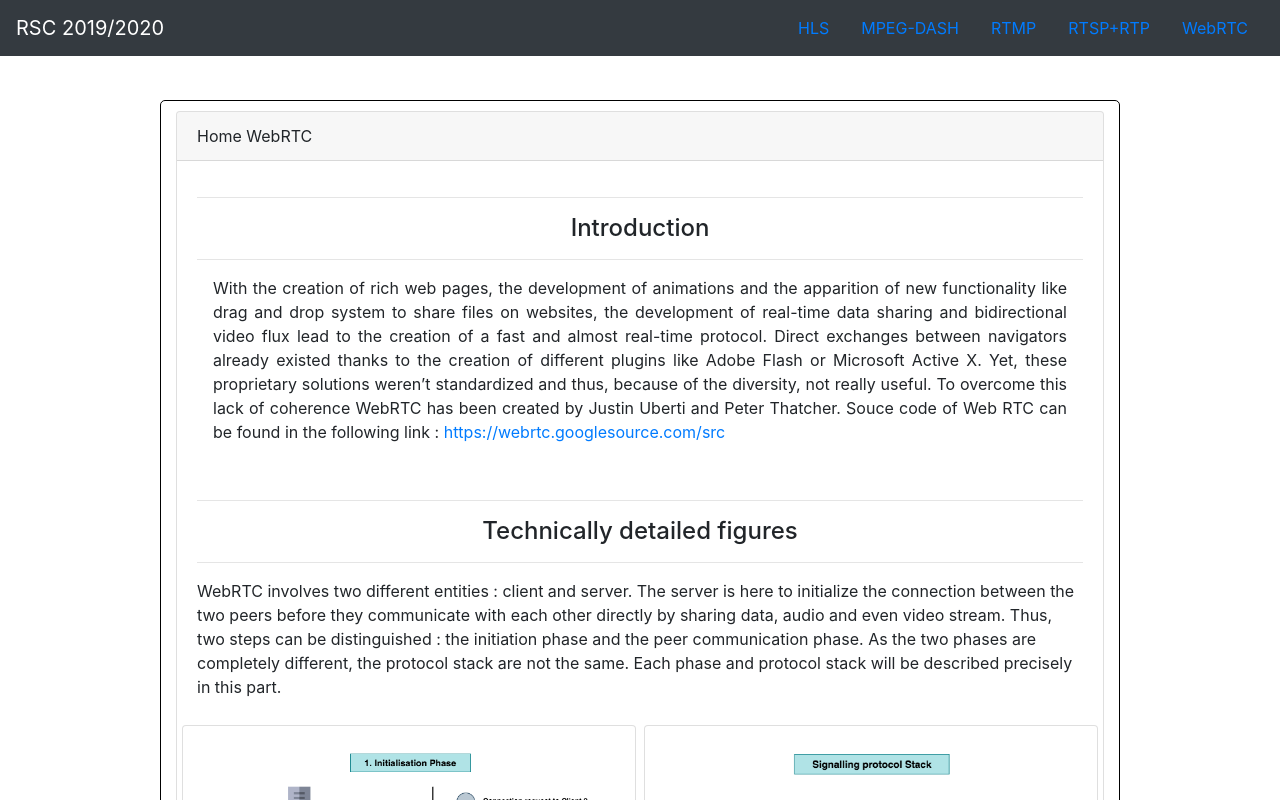
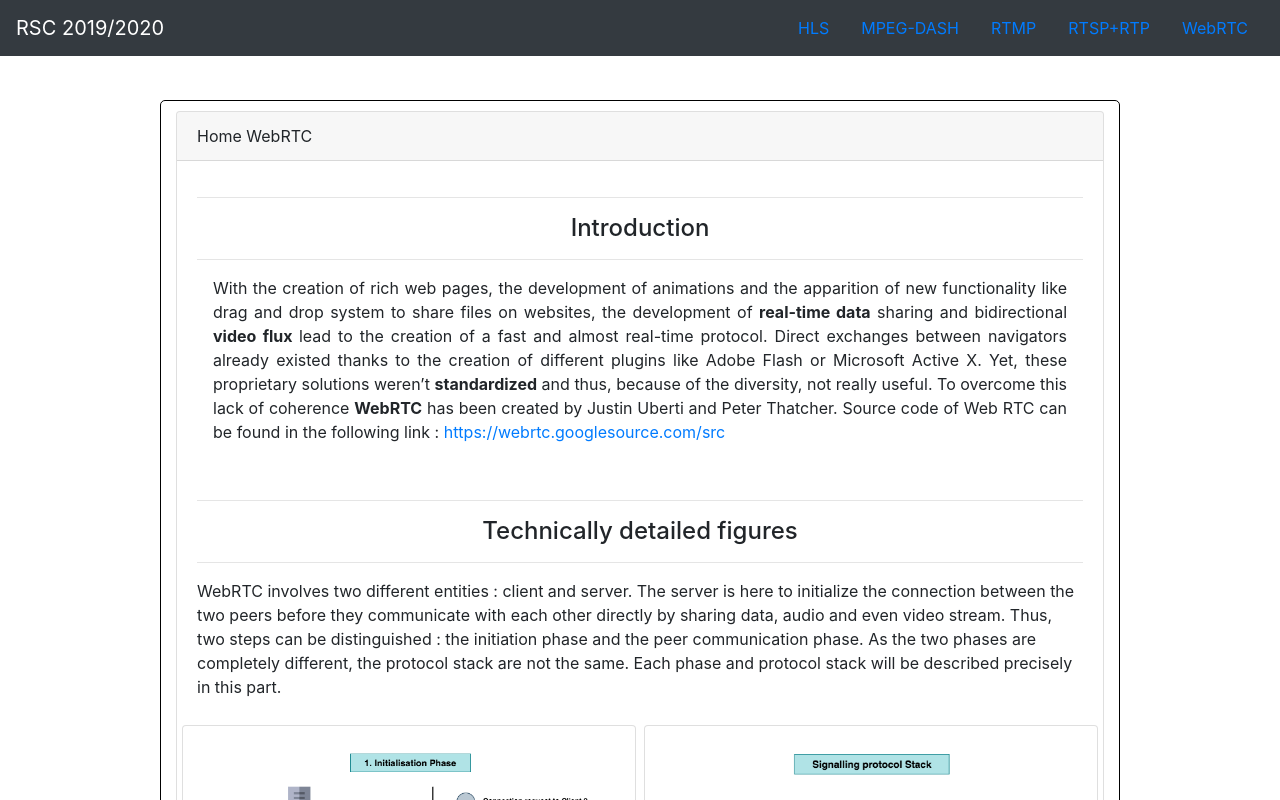
Before and after one commit to VideoStreamingEnseirb/WebRTC, a React (Create React App) app in the folder Front/: page / in a window 1280 px wide. Shown: the top 800 px of the page. Built offline with nearby package versions, Linux system fonts and the light colour scheme; no server answers.

Commit message:
modif mot en gras

```diff
--- a/Front/src/components/presentation.js
+++ b/Front/src/components/presentation.js
@@ -30,12 +30,13 @@ export class presentation extends Component {
 
                     <p className="card-text text-justify ml-3 mr-3">
                         With the creation of rich web pages, the development of animations and the apparition of new functionality like drag
-                         and drop system to share files on websites, the development of real-time data sharing and bidirectional video flux lead
+                         and drop system to share files on websites, the development of <strong>real-time data</strong> sharing and bidirectional <strong>
+                         video flux </strong> lead
                          to the creation of a fast and almost real-time protocol.
                           Direct exchanges between navigators already existed thanks to the creation of different plugins like Adobe Flash or Microsoft Active X.
-                         Yet, these proprietary solutions weren’t standardized and thus, because of the diversity, not really useful.
-                         To overcome this lack of coherence WebRTC has been created by Justin Uberti and Peter Thatcher.
-                              Souce code of Web RTC can be found in the following link : {"\n"}
+                         Yet, these proprietary solutions weren’t <strong>standardized</strong> and thus, because of the diversity, not really useful.
+                         To overcome this lack of coherence <strong>WebRTC</strong> has been created by Justin Uberti and Peter Thatcher.
+                              Source code of Web RTC can be found in the following link : {"\n"}
                         <a href={"https://webrtc.googlesource.com/src"}>https://webrtc.googlesource.com/src </a>
                     </p>
                     <br />
```
